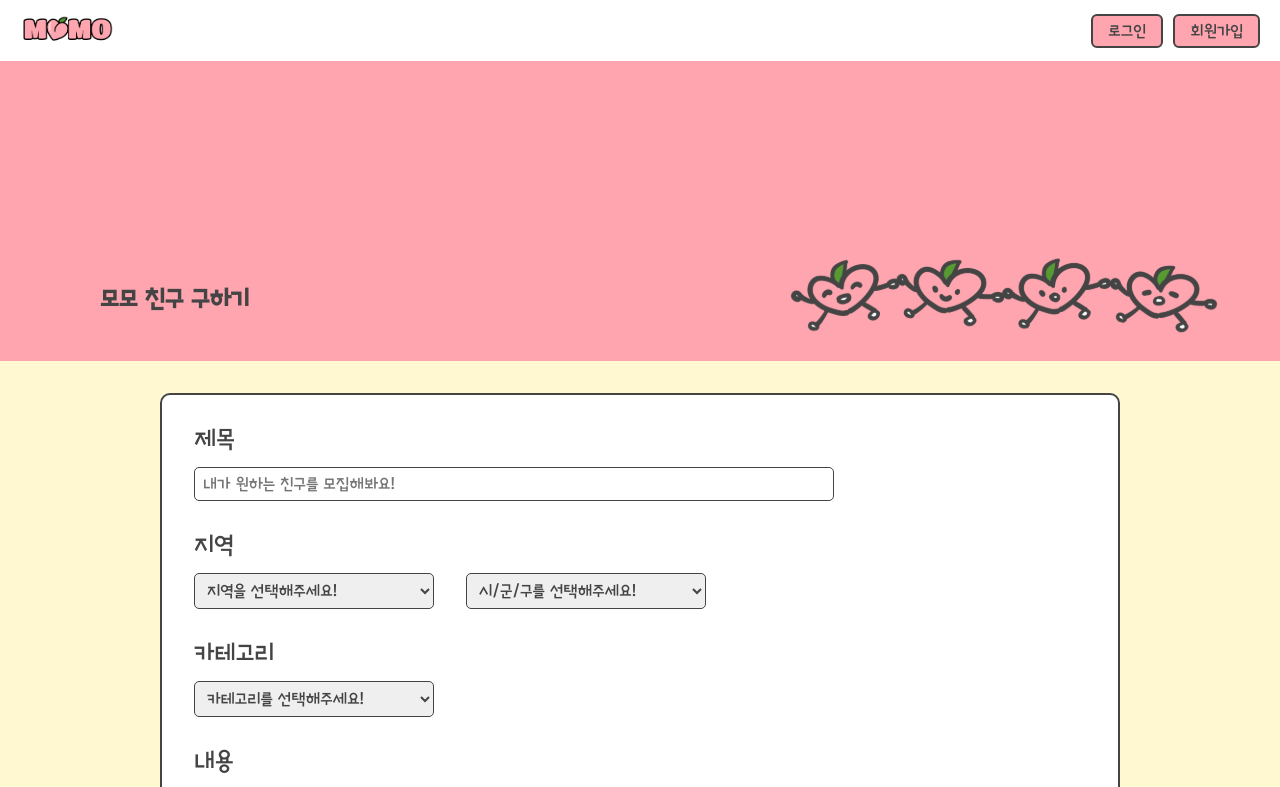
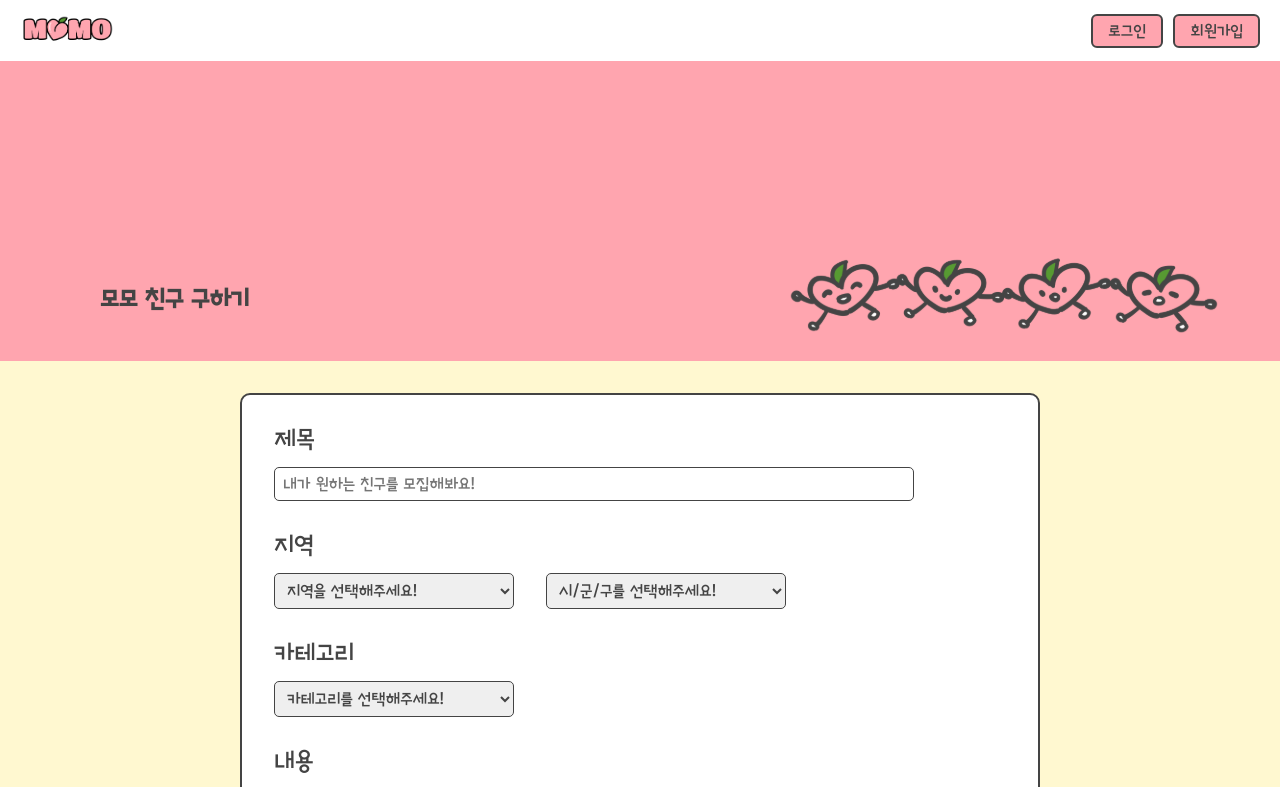
Before and after one commit to codestates-seb/seb44_main_001, a React (Vite) app in the folder client/: page /write in a window 1280 px wide. Shown: the top 787 px of the page. Built offline with nearby package versions, Linux system fonts and the light colour scheme.

Commit message:
Design: CSS 수정

```diff
--- a/client/src/pages/Write/views/Write.tsx
+++ b/client/src/pages/Write/views/Write.tsx
@@ -23,7 +23,7 @@ const WriteContainer = styled.main`
 
   & > section {
     border: 2px solid var(--color-black);
-    width: 60rem;
+    width: 50rem;
     padding: 2rem;
     margin: 2rem 0 2rem 0;
     border-radius: 10px;
@@ -34,6 +34,10 @@ const WriteContainer = styled.main`
 
     select {
       width: 15rem;
+    }
+
+    select option[value=''][disabled] {
+      display: none;
     }
 
     > section {
```
